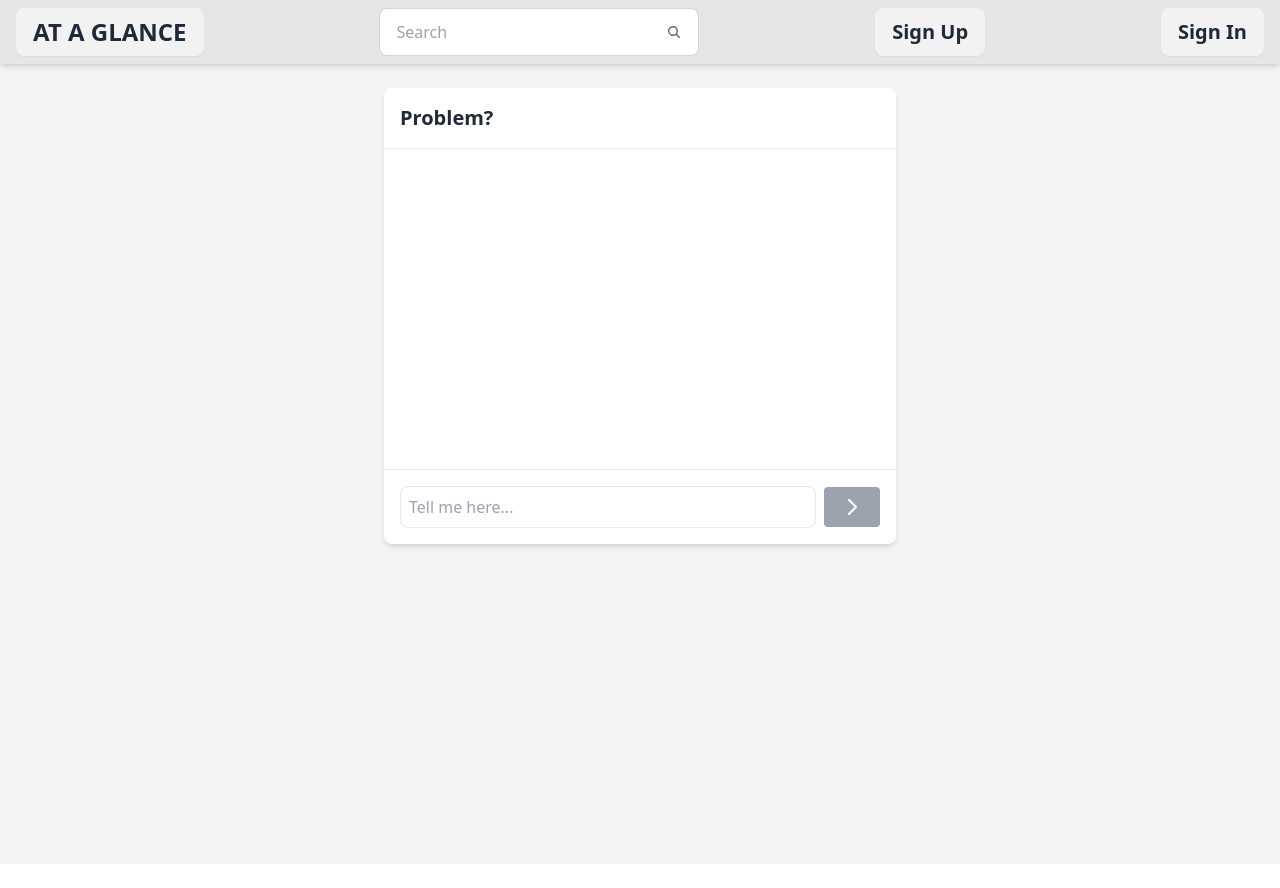
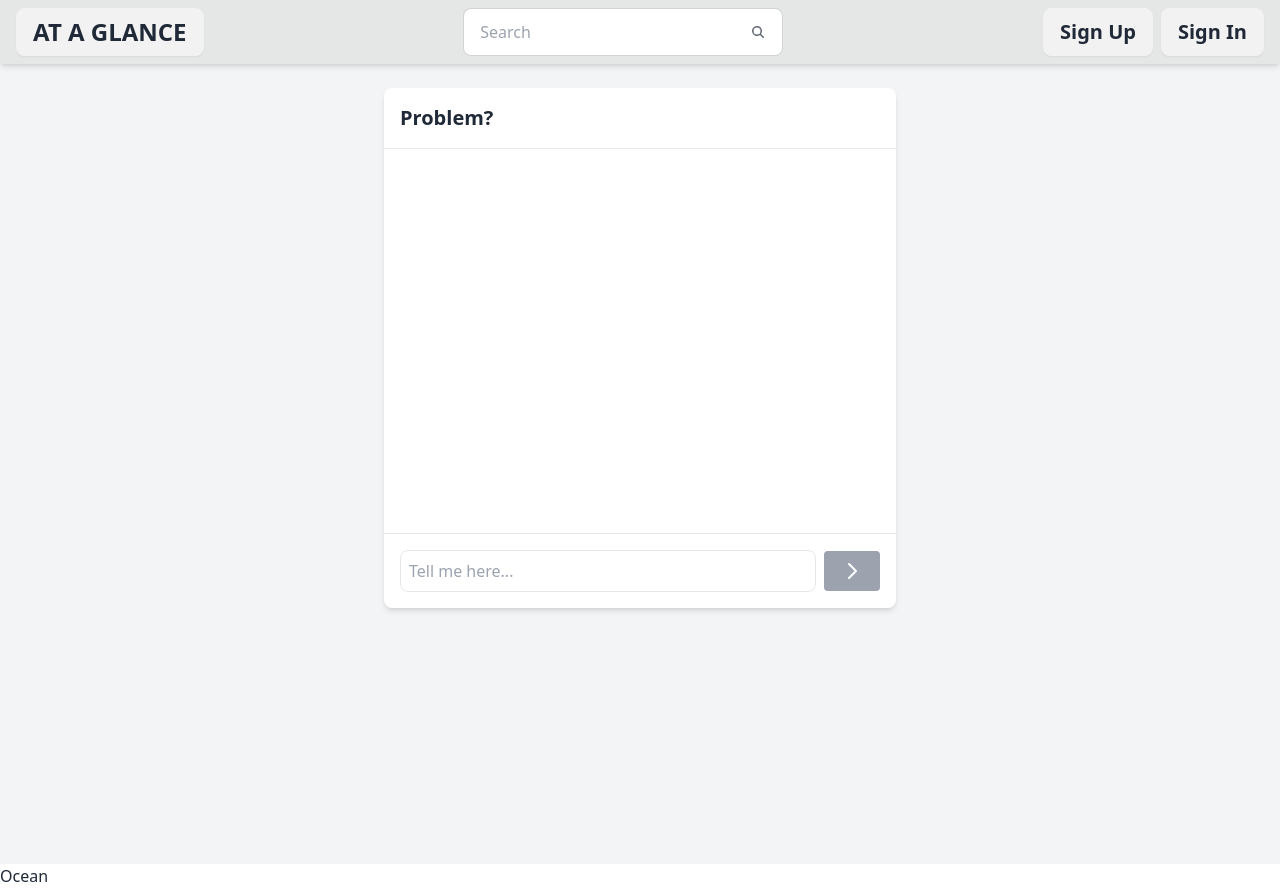
Before and after one commit to Selam-AI/thenku, a React (Vite) app in the folder client/: page / in a window 1280 px wide. Before the commit the page ends 864 px from the top, so only its background shows below. Built offline with nearby package versions, Linux system fonts and the light colour scheme.

Commit message:
Commit 14 5pm

```diff
--- a/client/src/authpages/Login.jsx
+++ b/client/src/authpages/Login.jsx
@@ -1,6 +1,7 @@
 import React, { useState } from "react";
 import { Link, useNavigate } from "react-router-dom";
 import toast from "react-hot-toast";
+import Hnavbar from "../features/homepage/components/Hnavbar";
 
 const Login = () => {
   const navigate = useNavigate();
@@ -40,10 +41,14 @@ const Login = () => {
   };
 
   return (
+    <div>
+      <Hnavbar />
       <div className="flex items-center justify-center min-h-screen bg-gray-100">
         <div className="w-full max-w-sm md:max-w-md lg:max-w-lg p-6 md:p-8 bg-white shadow-lg rounded-lg">
           {error && (
-          <div className="mb-4 bg-red-500 text-white p-3 rounded">{error}</div>
+            <div className="mb-4 bg-red-500 text-white p-3 rounded">
+              {error}
+            </div>
           )}
           <form onSubmit={handleSubmit}>
             <h3 className="text-2xl md:text-3xl font-bold text-center mb-6">
@@ -80,6 +85,7 @@ const Login = () => {
           </form>
         </div>
       </div>
+    </div>
   );
 };
 
--- a/client/src/authpages/Register.jsx
+++ b/client/src/authpages/Register.jsx
@@ -1,6 +1,7 @@
+import Hnavbar from "../features/homepage/components/Hnavbar";
 import React, { useState } from "react";
 import { Link, useNavigate } from "react-router-dom";
-import toast, { Toaster } from "react-hot-toast";
+import toast from "react-hot-toast";
 
 const Register = () => {
   const navigate = useNavigate();
@@ -52,12 +53,14 @@ const Register = () => {
   };
 
   return (
+    <div className="">
+      <Hnavbar />
       <div className="flex items-center justify-center min-h-screen bg-gray-100">
-      {/* Toaster Component */}
-      <Toaster position="top-right" reverseOrder={false} />
         <div className="w-full max-w-sm md:max-w-md lg:max-w-lg p-6 md:p-8 bg-white shadow-lg rounded-lg">
           {error && (
-          <div className="mb-4 bg-red-500 text-white p-3 rounded">{error}</div>
+            <div className="mb-4 bg-red-500 text-white p-3 rounded">
+              {error}
+            </div>
           )}
           <form onSubmit={handleSubmit}>
             <h3 className="text-2xl md:text-3xl font-bold text-center mb-6">
@@ -106,6 +109,7 @@ const Register = () => {
           </form>
         </div>
       </div>
+    </div>
   );
 };
 
--- a/client/src/features/homepage/Homepage.jsx
+++ b/client/src/features/homepage/Homepage.jsx
@@ -1,12 +1,14 @@
 import React from "react";
 import Hnavbar from "./components/Hnavbar";
 import Hbody from "./components/Hbody";
+import Ocean from "./components/Ocean";
 
 function Homepage() {
   return (
     <>
       <Hnavbar />
       <Hbody />
+      <Ocean />
     </>
   );
 }
--- a/client/src/features/homepage/components/Hbody.jsx
+++ b/client/src/features/homepage/components/Hbody.jsx
@@ -1,4 +1,5 @@
 import React, { useState } from "react";
+import { Navigate } from "react-router-dom";
 
 // Query function to interact with Hugging Face API
 const queryAPI = async (data) => {
@@ -67,12 +68,12 @@ const Hbody = () => {
   };
 
   return (
-    <div className="flex flex-col items-center min-h-screen bg-gray-100">
+    <div className="mt-16 flex flex-col items-center min-h-screen bg-gray-100">
       <div className="w-full max-w-lg bg-white rounded-lg shadow-md overflow-hidden my-6">
         <div className="p-4 border-b">
           <h2 className="text-xl font-semibold text-gray-800">Problem?</h2>
         </div>
-        <div className="flex flex-col p-4 space-y-4 h-80 overflow-y-auto">
+        <div className="flex flex-col p-4 space-y-4 h-96 overflow-y-auto">
           {messages.map((message, index) => (
             <div
               key={index}
--- a/client/src/features/homepage/components/Hnavbar.jsx
+++ b/client/src/features/homepage/components/Hnavbar.jsx
@@ -1,5 +1,6 @@
+import toast from "react-hot-toast";
 import { Link } from "react-router-dom";
-import React, { useState } from "react";
+import React, { useEffect, useState } from "react";
 import { NavLink } from "react-router-dom";
 import { useNavigate } from "react-router-dom";
 import {
@@ -16,14 +17,24 @@ import {
   FaFileAlt,
 } from "react-icons/fa";
 
-
-
-
 function Hnavbar() {
   const navigate = useNavigate();
   const loggedIn = JSON.parse(localStorage.getItem("authToken"));
   const [isChecked, setIsChecked] = useState(false);
-
+  const [sticky, setSticky] = useState(false);
+  useEffect(() => {
+    const handleScroll = () => {
+      if (window.scrollY > 0) {
+        setSticky(true);
+      } else {
+        setSticky(false);
+      }
+    };
+    window.addEventListener("scroll", handleScroll);
+    return () => {
+      window.removeEventListener("scroll", handleScroll);
+    };
+  }, []);
   const handleChange = () => {
     setIsChecked(!isChecked);
   };
@@ -146,7 +157,7 @@ function Hnavbar() {
   ];
 
   return (
-    <div className="relative">
+    <div className=" fixed top-0 w-full">
       {/* Navbar */}
       <nav className="bg-base-300 px-4 py-2 shadow-md flex justify-between items-center">
         <button
@@ -180,18 +191,20 @@ function Hnavbar() {
         </div>
 
         {/* Sign Up button */}
+        <div>
           {loggedIn ? (
             <>
-          <NavLink to="/" className=" btn md:text-xl font-bold">
-            Home
-          </NavLink>
-          <NavLink to="/login" onClick={handleLogout} className=" btn md:text-xl font-bold">
+              <NavLink
+                to="/login"
+                onClick={handleLogout}
+                className=" btn md:text-xl font-bold"
+              >
                 Logout
               </NavLink>
             </>
           ) : (
             <>
-          <NavLink to="/register" className="btn md:text-xl font-bold">
+              <NavLink to="/register" className="btn md:text-xl font-bold mr-2">
                 Sign Up
               </NavLink>
               <NavLink to="/login" className="btn md:text-xl font-bold">
@@ -199,6 +212,7 @@ function Hnavbar() {
               </NavLink>
             </>
           )}
+        </div>
       </nav>
 
       {/* Dropdown Section */}
--- /dev/null
+++ b/client/src/features/homepage/components/Ocean.jsx
@@ -0,0 +1,7 @@
+import React from "react";
+
+function Ocean() {
+  return <div>Ocean</div>;
+}
+
+export default Ocean;
```
Lines whose indentation alone changed are shown as unchanged.
